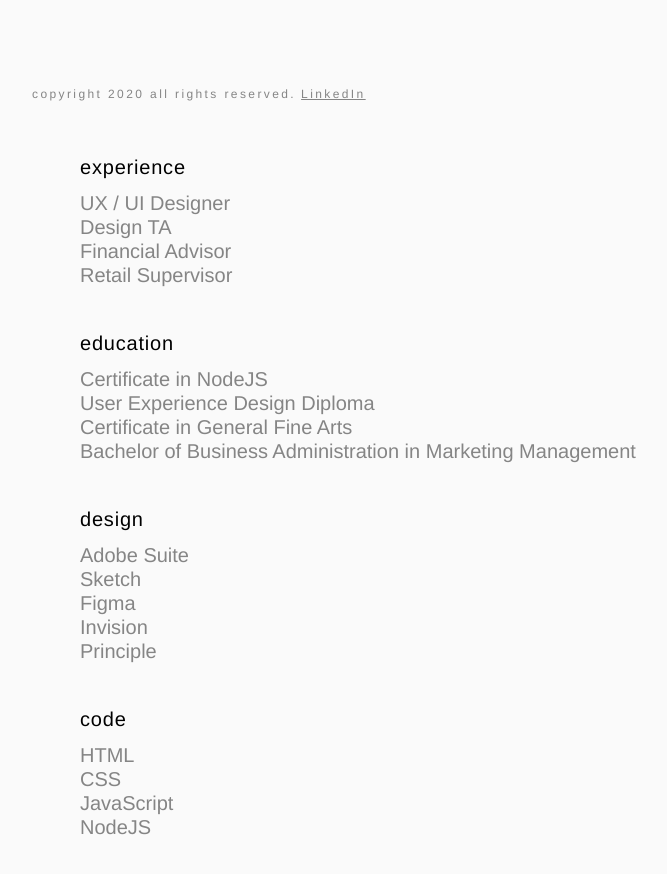
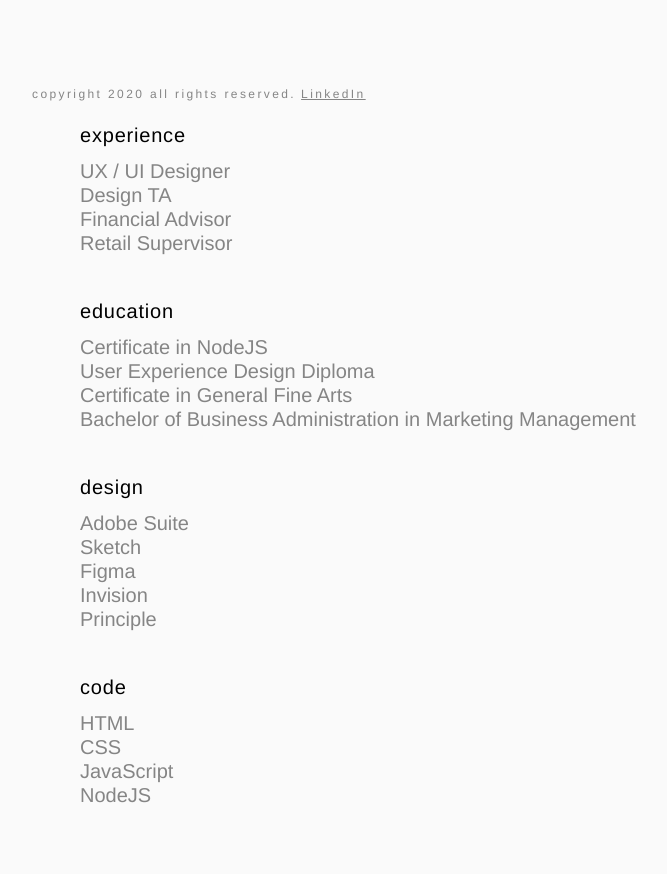
Before and after one commit to fyeung21/edison-web, a React (Create React App) app: page / in a window 1280 px wide. Shown: the part 660-1534 px from the top of the page, without its empty margins (160-827 px from the left). Built offline with nearby package versions, Linux system fonts and the light colour scheme.

Commit message:
Adjust top and bottom margins

```diff
--- a/src/components/Footer/footerStyles.js
+++ b/src/components/Footer/footerStyles.js
@@ -4,7 +4,7 @@ import { theme } from "../Theme";
 export const FooterCont = styled.div`
     display: flex;
     width: 70%;
-    margin: 37rem auto 0;
+    margin: 0 auto;
     position: sticky;
     bottom: 2.5rem;
 `
--- a/src/components/Skills/skillsStyles.js
+++ b/src/components/Skills/skillsStyles.js
@@ -2,7 +2,7 @@ import styled from "styled-components";
 import { theme } from "../Theme";
 
 export const SkillsCont = styled.div`
-    margin: 10rem 15rem;
+    margin: 8rem 15rem;
 `
 ////////////
 
```
